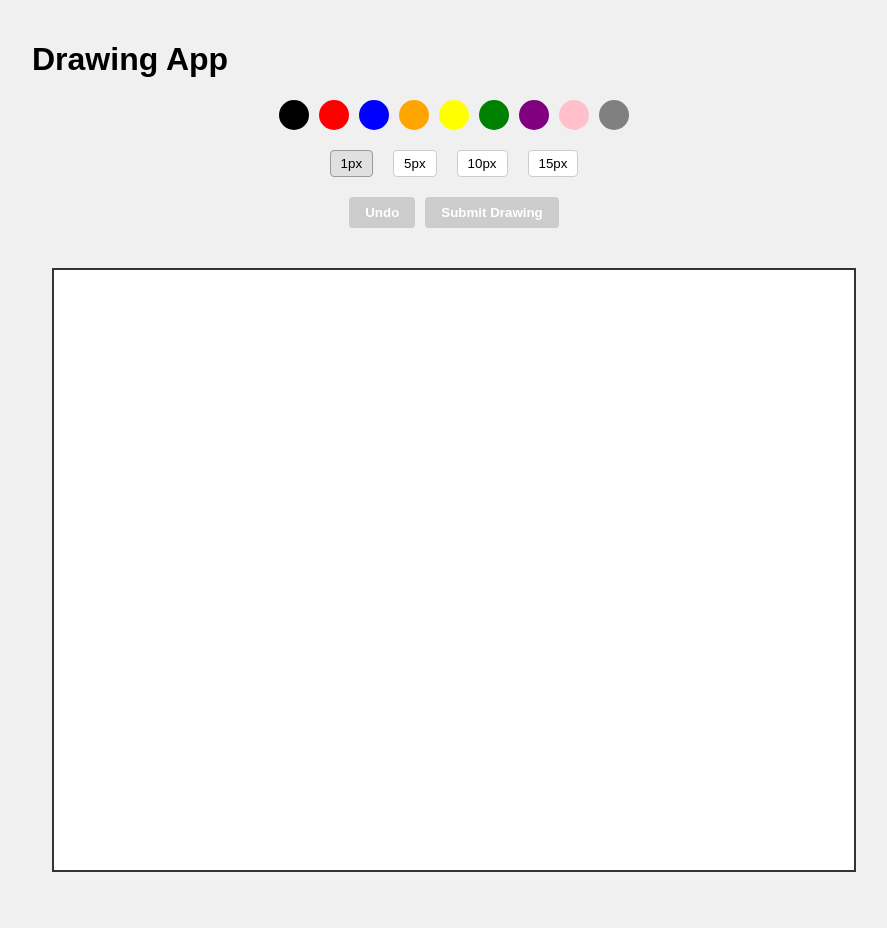
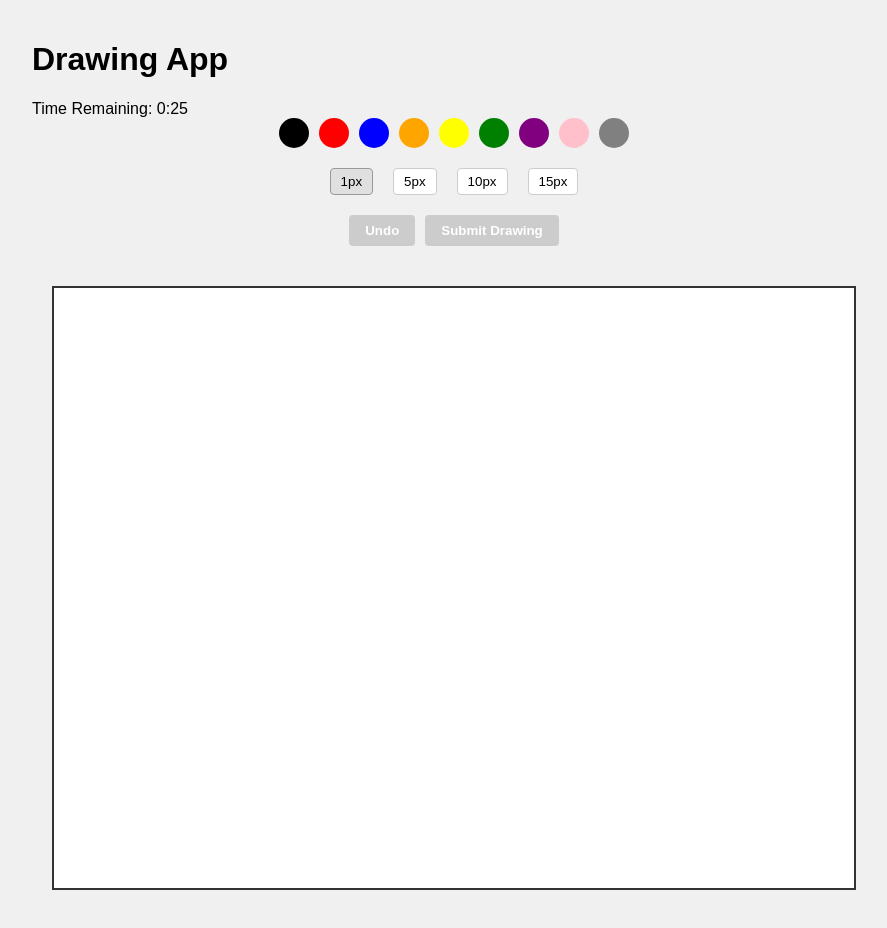
Before and after one commit to alex-j-sheehan/t581-frontend, a React app: page / in a window 1280 px wide. Shown: the top 928 px of the page, without its empty margins (186-1073 px from the left). Built offline with nearby package versions, Linux system fonts and the light colour scheme.

Commit message:
feat: added 30-sec timer for drawing panel

```diff
--- a/src/App.js
+++ b/src/App.js
@@ -11,6 +11,10 @@ const App = () => {
     const [paths, setPaths] = useState([]);
     const [currentPath, setCurrentPath] = useState([]);
     const [isDrawing, setIsDrawing] = useState(false);
+
+    // Timer state
+    const [timeLeft, setTimeLeft] = useState(30); // 30 seconds timer
+    const [timerActive, setTimerActive] = useState(false);
 
     // App state
     const [currentScreen, setCurrentScreen] = useState('drawing'); // 'drawing' or 'voting'
@@ -148,10 +152,37 @@ const App = () => {
         setCurrentScreen('drawing');
     };
 
+    // Timer effect
+    useEffect(() => {
+        let interval;
+        if (timerActive && timeLeft > 0) {
+            interval = setInterval(() => {
+                setTimeLeft(prevTime => prevTime - 1);
+            }, 1000);
+        } else if (timeLeft === 0 && timerActive) {
+            setTimerActive(false);
+            handleSubmit(); // Auto-submit when timer reaches zero
+        }
+        return () => clearInterval(interval);
+    }, [timerActive, timeLeft]);
+
+    // Start timer when entering drawing screen
+    useEffect(() => {
+        if (currentScreen === 'drawing') {
+            setTimeLeft(30);
+            setTimerActive(true);
+        } else {
+            setTimerActive(false);
+        }
+    }, [currentScreen]);
+
     // Render the drawing screen
     const renderDrawingScreen = () => (
         <div>
             <h1>Drawing App</h1>
+            <div className="timer">
+                Time Remaining: {Math.floor(timeLeft / 60)}:{(timeLeft % 60).toString().padStart(2, '0')}
+            </div>
             <WinnersGallery winners={winners} />
             <div className="controls">
                 {Object.entries(colors).map(([name, color]) => (
```
